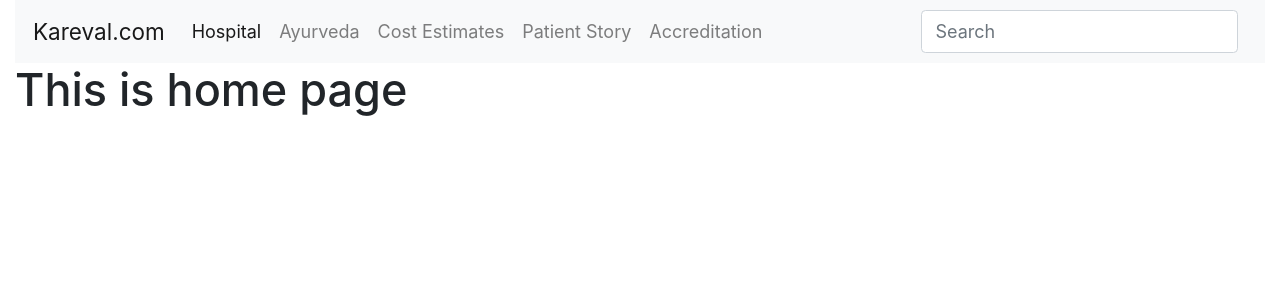
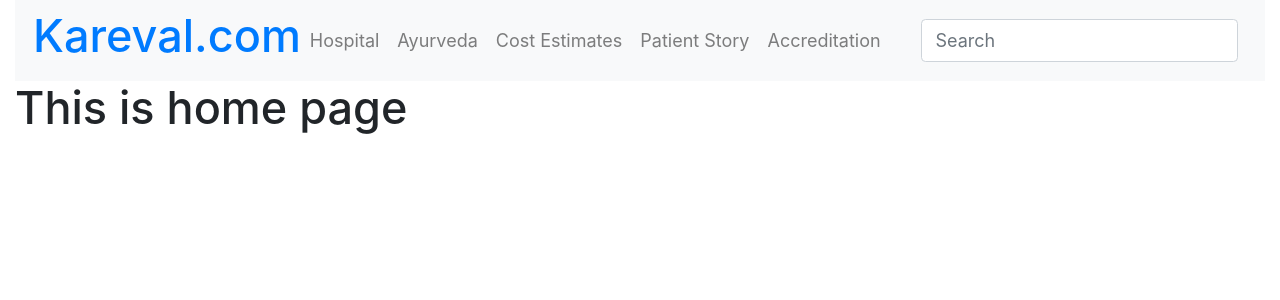
Before and after one commit to developerajendra/nextjs-typescript, a Next.js app: page / in a window 1280 px wide. Shown: the top 300 px of the page. Built offline with nearby package versions, Linux system fonts and the light colour scheme.

Commit message:
changes for header navigation

```diff
--- /dev/null
+++ b/components/common/index.tsx
@@ -0,0 +1,5 @@
+import Navigation from './navigation/navigation';
+
+export {
+    Navigation
+}
--- /dev/null
+++ b/components/common/navigation/navigation.tsx
@@ -0,0 +1,22 @@
+import React from 'react'
+import {Nav} from 'react-bootstrap';
+import Link from 'next/link';
+
+ interface routes {
+    name:string;
+    route:string;
+    navItems:[]
+}
+
+function Navigation(props:any) {
+    const {navItems} = props;
+    return (
+        <Nav className="mr-auto">
+            {navItems.map((nav:routes)=>{
+                return <Link href={nav.route}><a className="nav-link" href="#">{nav.name} <span className="sr-only">(current)</span></a></Link>
+            })}
+        </Nav>
+    )
+}
+
+export default Navigation
--- a/components/header/header.tsx
+++ b/components/header/header.tsx
@@ -1,42 +1,29 @@
 import React from 'react'
+import {Navigation} from '../common';
+import {Navbar, Form, FormControl} from 'react-bootstrap';
 import Link from 'next/link';
+
+const headerNavigation = [
+    {name:'Hospital',route:'/hospital'},
+    {name:'Ayurveda',route:'/ayurveda'},
+    {name:'Cost Estimates',route:'/cost-estimates'},
+    {name:'Patient Story',route:'/patient-story'},
+    {name:'Accreditation',route:'/accreditation'},
+];
 
 const Header =()=> {
     return (
         <div>
-            <nav className="navbar navbar-expand-lg navbar-light bg-light">
-            <Link href='/home'><a className="navbar-brand" href="#">Kareval.com</a></Link>
-                <button className="navbar-toggler" type="button" data-toggle="collapse" data-target="#navbarSupportedContent" aria-controls="navbarSupportedContent" aria-expanded="false" aria-label="Toggle navigation">
-                    <span className="navbar-toggler-icon"></span>
-                </button>
-
-                    <div className="collapse navbar-collapse" id="navbarSupportedContent">
-                        <ul className="navbar-nav mr-auto">
-                        <li className="nav-item active">
-                        <Link href='/hospital'><a className="nav-link" href="#">Hospital <span className="sr-only">(current)</span></a></Link>
-                        </li>
-                        <li className="nav-item">
-                            <a className="nav-link" href="#">Ayurveda</a>
-                        </li>
-
-                        <li className="nav-item">
-                            <a className="nav-link" href="#">Cost Estimates</a>
-                        </li>
-
-                        <li className="nav-item">
-                            <a className="nav-link" href="#">Patient Story</a>
-                        </li>
-
-                        <li className="nav-item">
-                            <a className="nav-link" href="#">Accreditation</a>
-                        </li>
-
-                        </ul>
-                        <form className="form-inline my-2 my-lg-0">
-                        <input className="form-control mr-sm-2" type="search" placeholder="Search" aria-label="Search" />
-                        </form>
-                    </div>
-                </nav>
+             <Navbar bg="light" expand="lg">
+                <Link href="/home"><h1><a href="#">Kareval.com</a></h1></Link>
+                <Navbar.Toggle aria-controls="basic-navbar-nav" />
+                <Navbar.Collapse id="basic-navbar-nav">
+                    <Navigation navItems={headerNavigation} />
+                    <Form inline>
+                     <FormControl type="text" placeholder="Search" className="mr-sm-2" />
+                    </Form>
+                </Navbar.Collapse>
+                </Navbar>
         </div>
     )
 }
--- a/components/layout.tsx
+++ b/components/layout.tsx
@@ -33,7 +33,7 @@ export default function Layout({
         />
         <meta name="og:title" content={siteTitle} />
         <meta name="twitter:card" content="summary_large_image" />
-        <link rel="stylesheet" href="https://stackpath.bootstrapcdn.com/bootstrap/4.5.0/css/bootstrap.min.css" integrity="sha384-9aIt2nRpC12Uk9gS9baDl411NQApFmC26EwAOH8WgZl5MYYxFfc+NcPb1dKGj7Sk" />
+        <script src="https://unpkg.com/react/umd/react.production.min.js" ></script>
 
       </Head>
       <Header/>
--- a/pages/index.tsx
+++ b/pages/index.tsx
@@ -5,10 +5,9 @@ import { getSortedPostsData } from '../lib/posts'
 import Link from 'next/link'
 import Date from '../components/date'
 import { GetStaticProps } from 'next'
-import Container from 'react-bootstrap/Container';
+import {Container} from 'react-bootstrap';
 
 import Home from './home';
-
 export default function Main({
   allPostsData
 }: {
```
Also changed, not shown: pages/hospital.tsx (+8 -0 lines).
